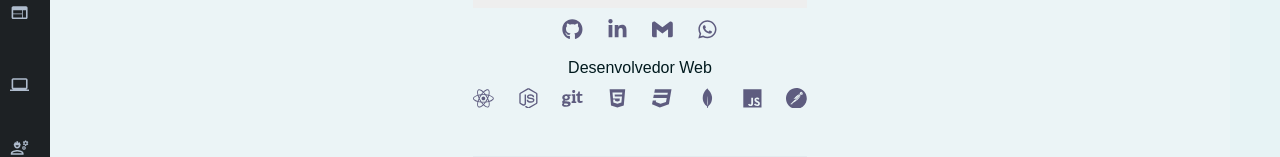
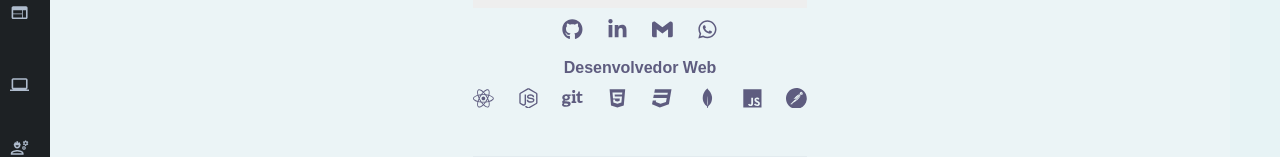
Before and after one commit to DiSerafim/portfolio, a React (Create React App) app in the folder frontend/: page / in a window 1280 px wide. Shown: the part 197-354 px from the top of the page. Built offline with nearby package versions, Linux system fonts and the light colour scheme.

Commit message:
inserido texto bold no item 'desenvolvimento web '

```diff
--- a/frontend/src/pages/Home.css
+++ b/frontend/src/pages/Home.css
@@ -13,6 +13,11 @@
     margin-bottom: 3rem;
     border-bottom: 1px solid #5e5c7f10;
     padding-bottom: 1rem;
+}
+
+.home_education {
+    font-weight: var(--font-semibold);
+    color: #5E5C7F;
 }
 
 .home_img {
```
